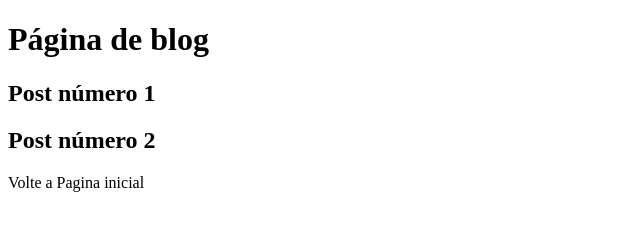
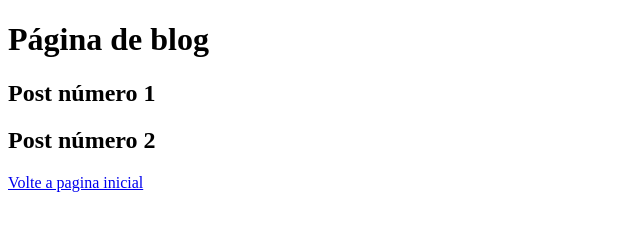
Before and after one commit to lgfgalla/aulaGitHub, a plain HTML site: page Blog.html in a window 1280 px wide. Shown: the whole page, without its empty margins (0-640 px from the left). Drawn offline with Linux system fonts and the light colour scheme.

Commit message:
atualizado atolho Blog

```diff
--- a/Blog.html
+++ b/Blog.html
@@ -9,7 +9,7 @@
      <h1> Página de blog</h1>
      <h2>Post número 1 </h2>
      <h2>Post número 2 </h2>
+     <a href="index.html">Volte a pagina inicial</a>
 
-     <a> Volte a Pagina inicial</a>
 </body>
 </html>
```
